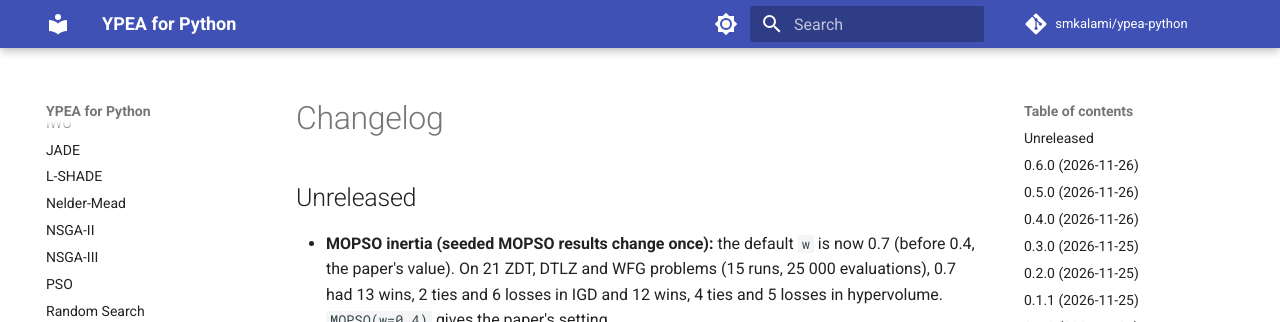
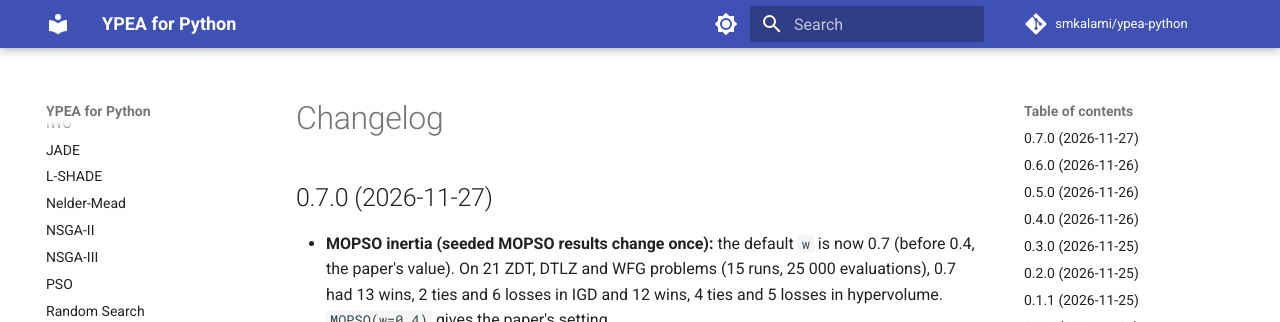
Before and after one commit to smkalami/ypea-python, an MkDocs documentation site: the page built from docs/changelog.md, in a window 1280 px wide and 900 px high. Shown: the top 322 px of the window. Built offline with MkDocs 1.6.1 and Material for MkDocs 9.7.7, drawn with Linux system fonts in a browser that asks for light colours; comment, search, counter and statistics services are not loaded.

Commit message:
Release 0.7.0: constraint scaling, ICA and MOPSO defaults

```diff
--- a/docs/changelog.md
+++ b/docs/changelog.md
@@ -1,6 +1,6 @@
 # Changelog
 
-## Unreleased
+## 0.7.0 (2026-11-27)
 
 - **MOPSO inertia (seeded MOPSO results change once):** the default `w` is now 0.7 (before 0.4, the paper's value). On 21 ZDT, DTLZ and WFG problems (15 runs, 25 000 evaluations), 0.7 had 13 wins, 2 ties and 6 losses in IGD and 12 wins, 4 ties and 5 losses in hypervolume. `MOPSO(w=0.4)` gives the paper's setting.
 - **Constraint scaling (seeded results on constrained problems change once):** each constraint is divided by its largest violation among the first solutions of a run (at least 20, so algorithms that start with fewer evaluate random solutions to make up 20), as Deb (2000) recommends, so constraints of different sizes count alike. The scales stay fixed for the run and are in `Result.constraint_scale`. The penalty uses the scaled violation too. `Problem(constraint_scaling=False)` gives the raw sum as before, and a list gives fixed scales. See [Scaling of the constraints](guide/objectives.md#comparing-solutions-with-constraints).
--- a/src/ypea/__init__.py
+++ b/src/ypea/__init__.py
@@ -39,7 +39,7 @@ from .variables import (
     Variable,
 )
 
-__version__ = "0.6.0"
+__version__ = "0.7.0"
 
 __all__ = [
     "Algorithm", "AskTell", "Binary", "BinaryPartition", "BinarySelection", "Comparator", "Experiment", "FixedSum",
```
Also changed, not shown: README.md (+2 -2 lines), 1 other file.
